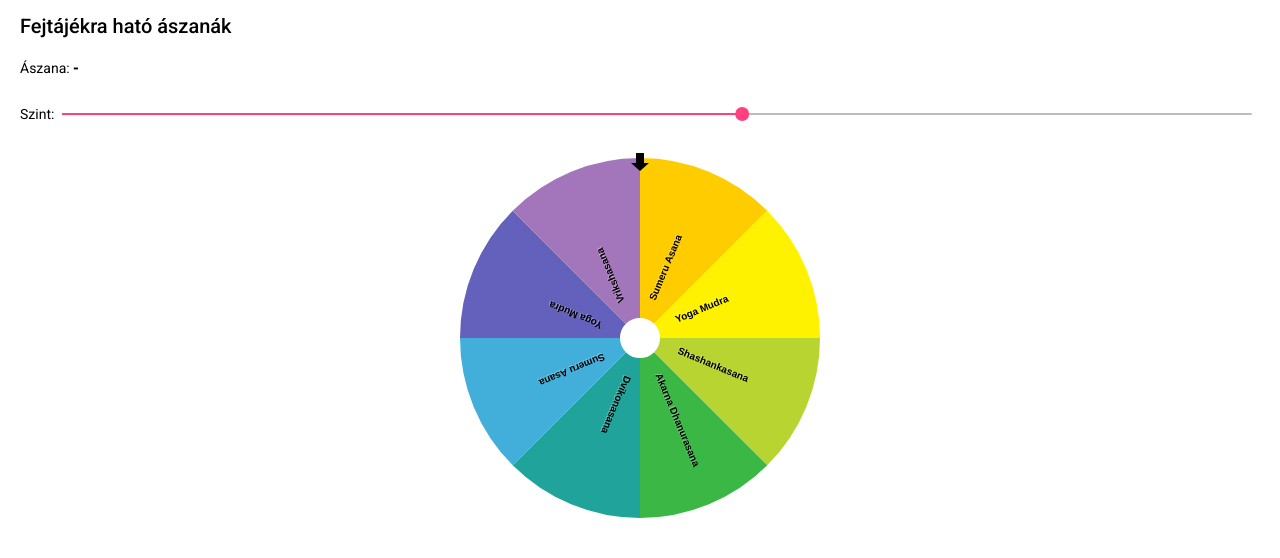
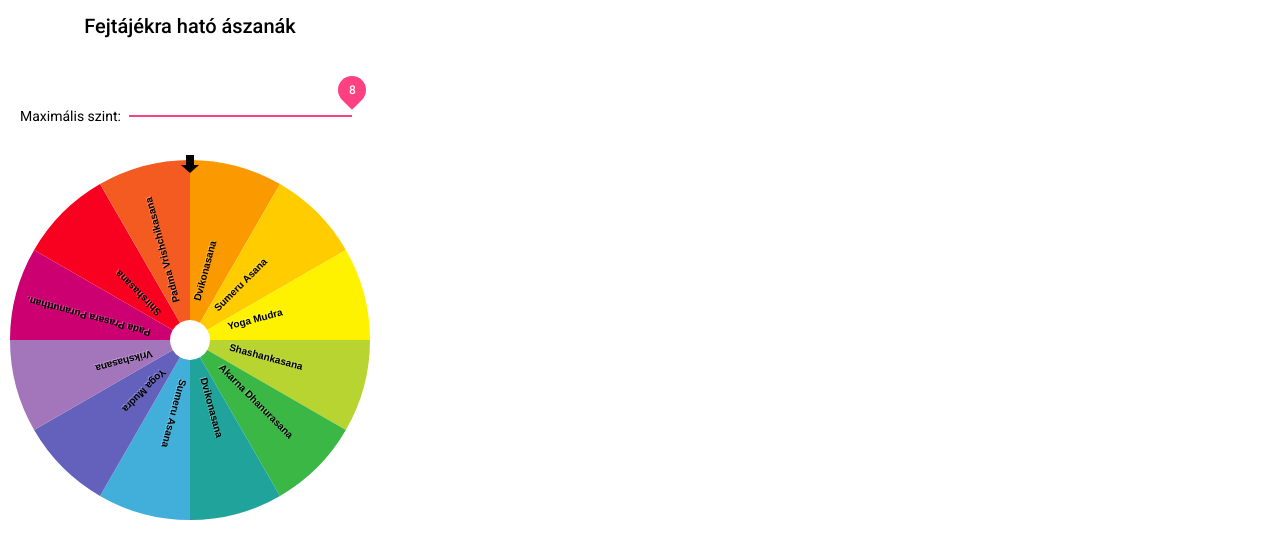
Before and after one commit to viktorhajer/yoga-wheel-of-fortune, an Angular app: page / in a window 1280 px wide. Shown: the top 558 px of the page. Built offline with nearby package versions, Linux system fonts and the light colour scheme.

Commit message:
New version

```diff
--- a/src/app/app.component.html
+++ b/src/app/app.component.html
@@ -1,8 +1,7 @@
 <div class="content">
   <h2>Fejtájékra ható ászanák</h2>
-  <p>Ászana:<span> {{ value ? value : '-' }}</span></p>
   <div class="level-container">
-    <label>Szint: </label>
+    <label>Maximális szint: </label>
     <mat-slider class="slider" [max]="8" [min]="1" [step]="1" [thumbLabel]="true" (change)="changeLevel()"
                 [(ngModel)]="level">
     </mat-slider>
@@ -10,6 +9,7 @@
 
 </div>
 
-
 <app-spinner #spinnerFirst (stopped)="stopped($event)" [size]="380" [data]="getData()"
              [color]="'#000000'"></app-spinner>
+
+<h2> {{ value ? value : '' }}</h2>
--- a/src/app/app.component.scss
+++ b/src/app/app.component.scss
@@ -4,21 +4,22 @@
   .level-container {
     display: flex;
     align-items: center;
+    margin-top: 50px;
 
+    label {
+      white-space: nowrap;
+    }
     .slider {
       width: 100%;
     }
   }
-
-  p {
-    span {
-      font-weight: bold;
-    }
-  }
-
 }
 
 app-spinner {
   position: relative;
-  left: calc(100vw / 2 - 380px / 2);
+  left: 0;
 }
+
+h2 {
+  text-align: center;
+}
--- a/src/app/app.component.ts
+++ b/src/app/app.component.ts
@@ -11,7 +11,7 @@ export class AppComponent {
 
   @ViewChild('spinnerFirst') spinnerFirst: SpinnerComponent | undefined;
   value = '';
-  level = 5;
+  level = 8;
 
   options = [
     { color: '#B8D430', label: 'Shashankasana', level: 1 },
--- a/src/styles.scss
+++ b/src/styles.scss
@@ -2,3 +2,18 @@
 
 html, body { height: 100%; }
 body { margin: 0; font-family: Roboto, "Helvetica Neue", sans-serif; }
+
+body { display: flex; flex-flow: row; }
+
+
+// Always display slider value
+.mat-slider-thumb-label {
+  transform: rotate(45deg) !important;
+  border-radius: 50% 50% 0 !important;
+}
+.mat-slider-thumb {
+  transform: scale(0) !important;
+}
+.mat-slider-thumb-label-text {
+  opacity: 1 !important;
+}
```
Also changed, not shown: 5 other files (tests, documents, lock files or other folders).
